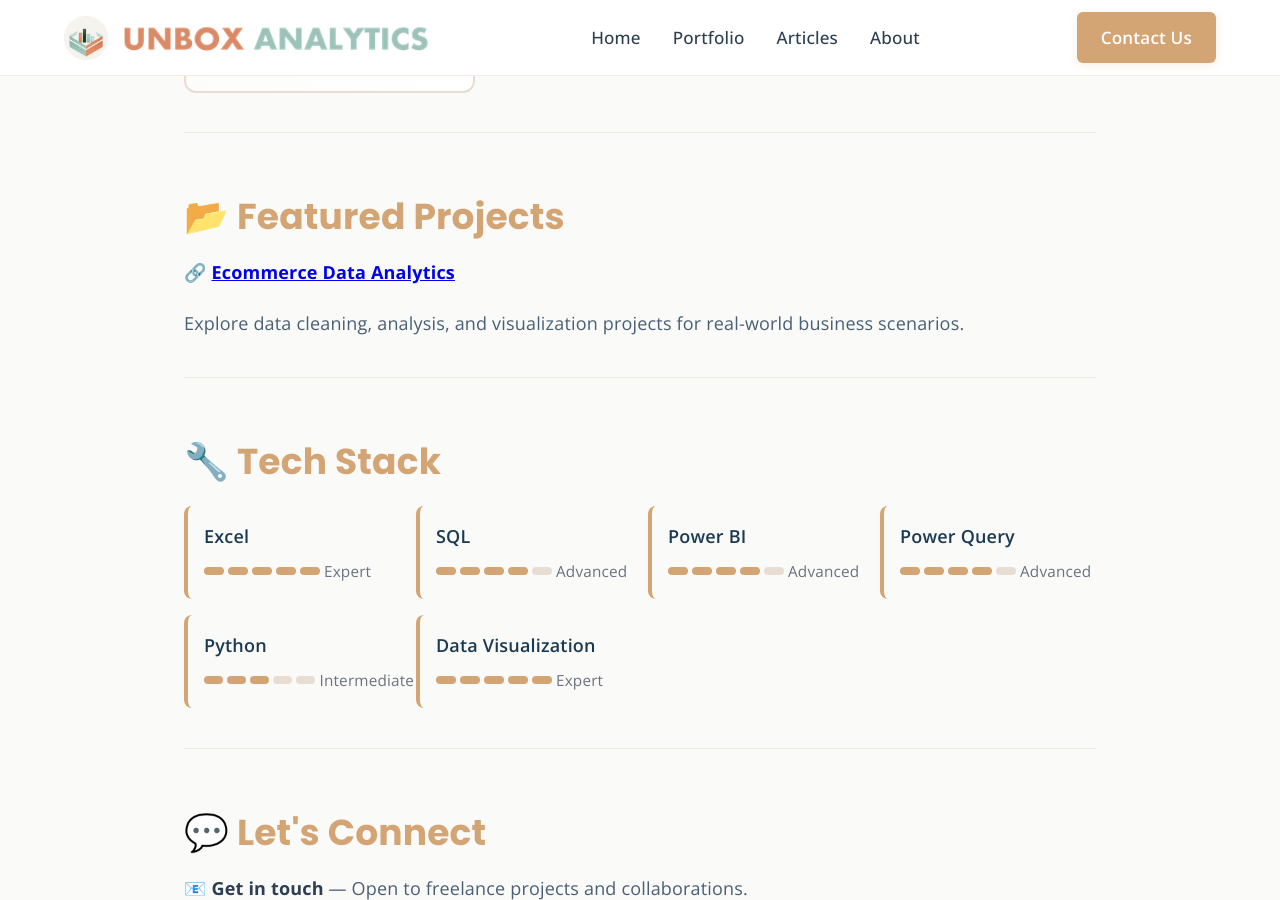
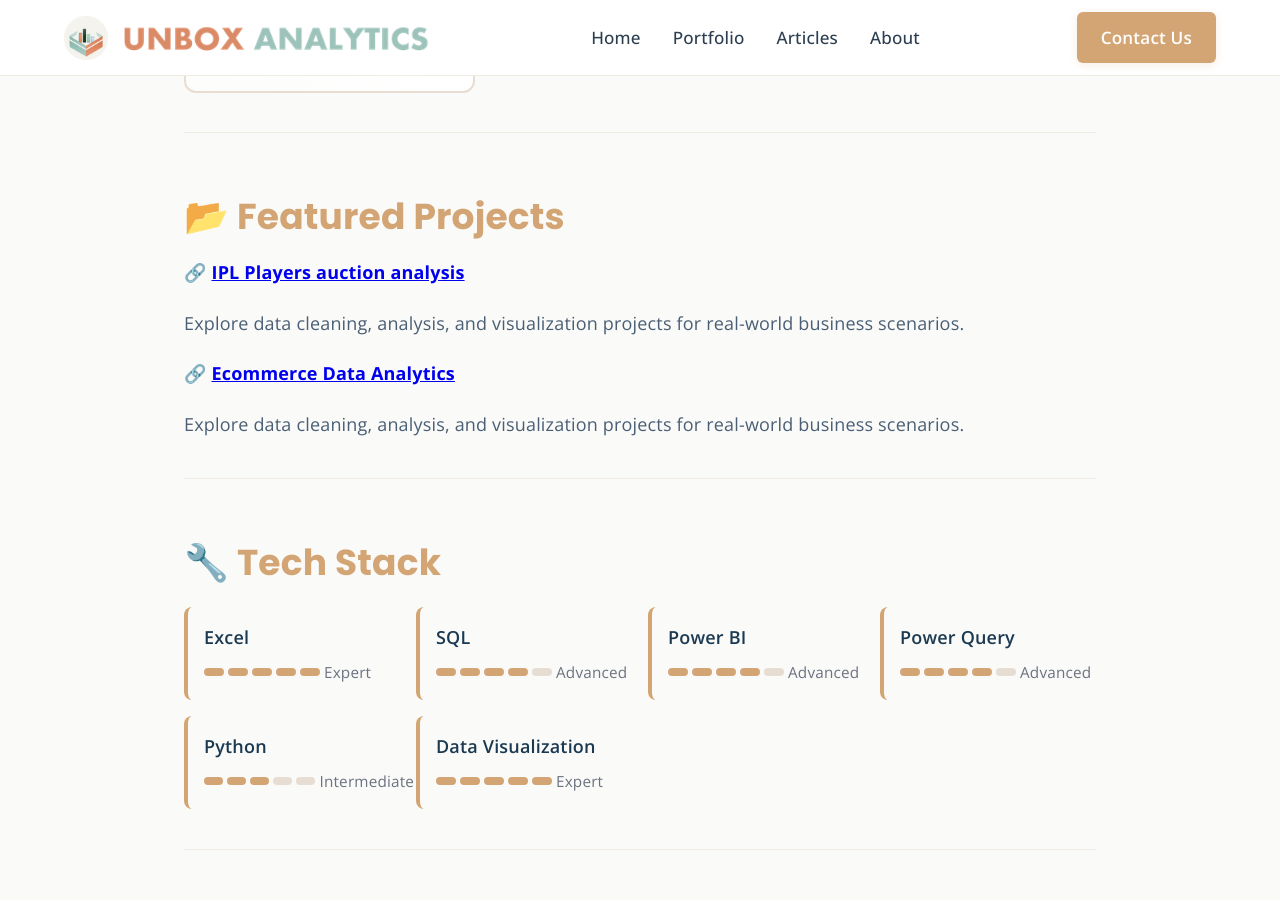
Before and after one commit to unbox-analytics/unbox-analytics.github.io, a Jekyll site: the page built from index.md, in a window 1280 px wide and 900 px high, scrolled down 1084 px. Built offline with Jekyll 4.4.1, drawn with Linux system fonts in a browser that asks for light colours.

Commit message:
added ipl players repo

```diff
--- a/index.md
+++ b/index.md
@@ -130,6 +130,9 @@ permalink: /
 <hr />
 
 <h2 style="color: #d4a574;">📂 Featured Projects</h2>
+
+<p>🔗 <strong><a href="https://github.com/unbox-analytics/ipl_player_auction_analysis">IPL Players auction analysis</a></strong></p>
+<p>Explore data cleaning, analysis, and visualization projects for real-world business scenarios.</p>
 
 <p>🔗 <strong><a href="https://github.com/UnboxAnalytics/Ecommerce_Data_Analytics">Ecommerce Data Analytics</a></strong></p>
 <p>Explore data cleaning, analysis, and visualization projects for real-world business scenarios.</p>
```
